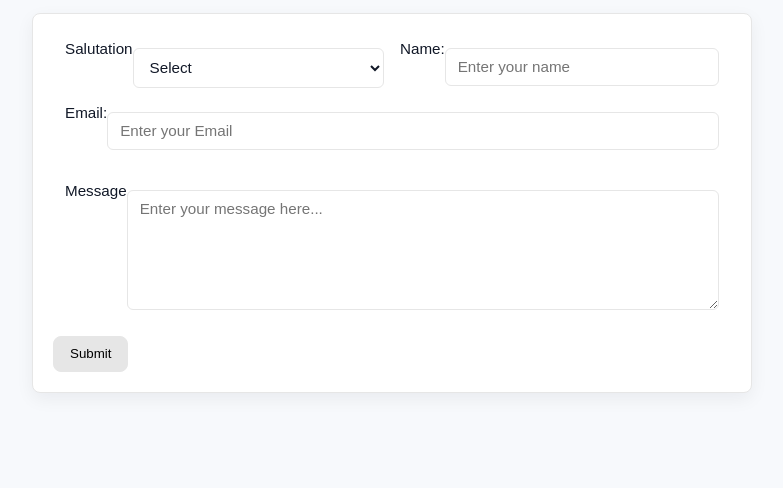
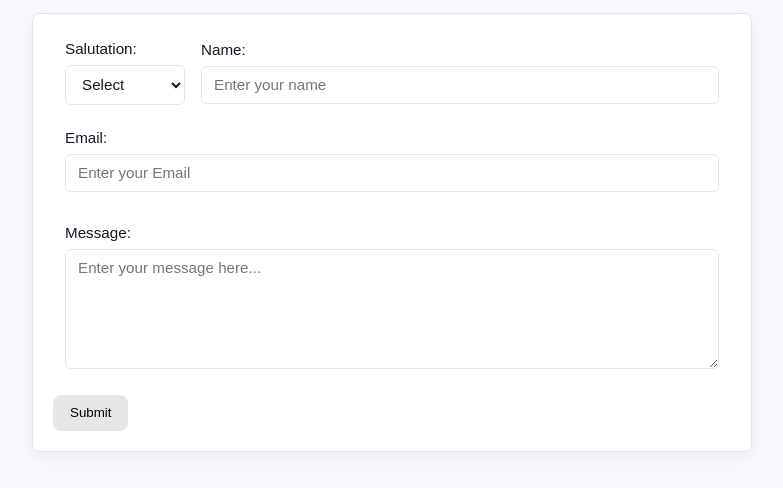
Before and after one commit to jkyamaguchi/HYF, a plain HTML site: page html/form.html in a window 1280 px wide. Shown: the part 88-576 px from the top of the page, without its empty margins (248-1031 px from the left). Drawn offline with Linux system fonts and the light colour scheme.

Commit message:
Added header with title and subtitle in the index.  Fixed css in the form aligning label and input. Updated README with github link.

```diff
--- a/html/about.css
+++ b/html/about.css
@@ -1,92 +1,131 @@
-:root{
-  --max-width:840px;
-  --page-padding:1rem;
-  --text:#222;
-  --accent:#0b69ff;
-  --muted:#6b7280;
-  --radius:8px;
+:root {
+  --max-width: 840px;
+  --page-padding: 1rem;
+  --text: #222;
+  --accent: #0b69ff;
+  --muted: #6b7280;
+  --radius: 8px;
 }
 
 /* Base reset and sensible defaults */
-*{box-sizing:border-box}
-html,body{height:100%}
-body{
-	margin:0;
-	font-family: system-ui, -apple-system, 'Segoe UI', Roboto, 'Helvetica Neue', Arial;
-	background:var(--body-bg);
-	color:var(--text-color);
-	line-height:1.5;
-	-webkit-font-smoothing:antialiased;
-	-moz-osx-font-smoothing:grayscale;
-	padding:calc(var(--page-padding) * 1.5);
+* {
+  box-sizing: border-box;
+}
+
+body {
+  margin: 0;
+  font-family: Arial, sans-serif;
+  line-height: 1.5;
+  padding: calc(var(--page-padding) * 1.5);
 }
 
 /* Center the main column for better readability */
-body > main, body > .container {
-	max-width:var(--max-width);
-	margin:0 auto;
+body > main,
+body > .container {
+  max-width: var(--max-width);
+  margin: 0 auto;
 }
 
 /* Headings */
-h1{
-	font-size:clamp(1.6rem, 2.4vw, 2.2rem);
-	margin:0 0 .5rem 0;
-	line-height:1.15;
+h1 {
+  font-size: clamp(1.6rem, 2.4vw, 2.2rem);
+  margin: 0 0 0.5rem 0;
+  line-height: 1.15;
 }
-h2{
-	font-size:clamp(1.15rem, 1.8vw, 1.5rem);
-	margin:0 0 .75rem 0;
-	color:var(--accent);
-	font-weight:600;
+h2 {
+  font-size: clamp(1.15rem, 1.8vw, 1.5rem);
+  margin: 0 0 0.75rem 0;
+  color: var(--accent);
+  font-weight: 600;
 }
 
 /* Paragraphs and small blocks */
-p{
-	margin:0 0 1rem 0;
-	color:var(--text-color);
-	font-size:1rem;
+p {
+  margin: 0 0 1rem 0;
+  color: var(--text-color);
+  font-size: 1rem;
 }
 
 /* Inline element emphasis */
-strong{font-weight:700;color:var(--text-color)}
-em{font-style:italic;color:var(--muted)}
+strong {
+  font-weight: 700;
+  color: var(--text-color);
+}
+em {
+  font-style: italic;
+  color: var(--muted);
+}
 
 /* Lists */
-ul{
-	margin:0 0 1rem 1.25rem;
-	padding:0;
-	list-style-type: disc;
+ul {
+  margin: 0 0 1rem 1.25rem;
+  padding: 0;
+  list-style-type: disc;
 }
-li{margin:.25rem 0}
+li {
+  margin: 0.25rem 0;
+}
 
 /* Image container (block-level) */
-.image-container{
-	max-width:420px;
-	margin:1.25rem auto;
-	border-radius:var(--radius);
-	overflow:hidden;
-	box-shadow:0 6px 20px rgba(16,24,40,0.06);
-	background: linear-gradient(180deg, rgba(11,105,255,0.03), rgba(11,105,255,0.01));
+.image-container {
+  max-width: 420px;
+  margin: 1.25rem auto;
+  border-radius: var(--radius);
+  overflow: hidden;
+  box-shadow: 0 6px 20px rgba(16, 24, 40, 0.06);
+  background: linear-gradient(
+    180deg,
+    rgba(11, 105, 255, 0.03),
+    rgba(11, 105, 255, 0.01)
+  );
 }
-.image-container img{
-	display:block;
-	width:100%;
-	height:auto;
+.image-container img {
+  display: block;
+  width: 100%;
+  height: auto;
 }
 
 /* Utility classes for inline/block-level control */
-.muted{color:var(--muted)}
-.lead{font-size:1.05rem;color:var(--muted);margin-top:0}
-.center{ text-align:center }
+.muted {
+  color: var(--muted);
+}
+.lead {
+  font-size: 1.05rem;
+  color: var(--muted);
+  margin-top: 0;
+}
+.center {
+  text-align: center;
+}
 
 /* Responsive layout tweaks */
-@media (min-width:900px){
-	body{padding:2rem}
-	.image-container{margin:1.5rem 0}
+@media (min-width: 900px) {
+  body {
+    padding: 2rem;
+  }
+  .image-container {
+    margin: 1.5rem 0;
+  }
 }
 
 /* Accessibility: focus outlines for keyboard users */
-a:focus, button:focus, input:focus, textarea:focus{outline:var(--focus);outline-offset:3px}
+a:focus,
+button:focus,
+input:focus,
+textarea:focus {
+  outline: var(--focus);
+  outline-offset: 3px;
+}
 
 /* Small print helper */
-.sr-only{position:absolute;width:1px;height:1px;padding:0;margin:-1px;overflow:hidden;clip:rect(0,0,0,0);white-space:nowrap;border:0}
+.sr-only {
+  position: absolute;
+  width: 1px;
+  height: 1px;
+  padding: 0;
+  margin: -1px;
+  overflow: hidden;
+  clip: rect(0, 0, 0, 0);
+  white-space: nowrap;
+  border: 0;
+}
--- a/html/form.css
+++ b/html/form.css
@@ -48,6 +48,7 @@ body {
   margin: 0 0 var(--gap) 0;
 }
 
+
 /* Label + control layout */
 .main__form label {
   display: flex;
@@ -89,28 +90,60 @@ body {
   border-color: var(--accent);
 }
 
+/* FIRST FIELDSET: label and input on the same line */
+.main__form .main__fieldset:first-of-type {
+  display: flex;
+  flex-wrap: wrap;
+  align-items: center;
+  gap: var(--gap);
+  justify-content: flex-start;
+}
+
+/* Salutation: compact label and dropdown */
+.main__form .main__fieldset:first-of-type label[for="dropdown"] {
+  display: flex;
+  flex-direction: column;
+  flex: 0 0 auto;
+}
+
+/* Make dropdown smaller */
+#dropdown {
+  width: 120px;
+}
+
+/* Name field: stay on same line as dropdown */
+#name-label {
+  display: flex;
+  flex-direction: column;
+  flex: 1 1 auto;
+  min-width: 200px;
+}
+
+
+/* Email: full width below */
+#email-label {
+  display: flex;
+  flex-direction: column;
+  flex: 1 1 100%;
+  margin-top: 0.5rem;
+}
+
+/* SECOND FIELDSET: label above textarea */
+.main__form .main__fieldset:nth-of-type(2) label {
+  display: flex;
+  flex-direction: column;
+  align-items: flex-start;
+  text-align: left;
+}
+
+/* Responsive tweak: Email takes full width on larger screens */
 @media (min-width: 640px) {
-  /* Arrange first fieldset (Salutation + Name + Email) in 2 rows */
   .main__form .main__fieldset:first-of-type {
-    display: flex;
-    flex-wrap: wrap;
     gap: var(--gap);
   }
 
-  /* Salutation and Name share one row */
-  #dropdown,
-  #name {
-    flex: 1 1 calc(50% - var(--gap) / 2);
-  }
-
-  /* Email takes full width (second row) */
   #email-label {
     flex: 1 1 100%;
-  }
-
-  .main__form .main__fieldset:first-of-type label {
-    flex: 1;
-    min-width: 250px;
   }
 }
 
--- a/html/form.html
+++ b/html/form.html
@@ -14,7 +14,7 @@
       <form class="main__form">
         <fieldset class="main__fieldset">
           <label for="dropdown"
-            >Salutation
+            >Salutation:
             <select id="dropdown" name="dropdown">
               <option value="">Select</option>
               <option value="1">Mr.</option>
@@ -47,7 +47,7 @@
         </fieldset>
         <fieldset class="main__fieldset">
           <label for="message"
-            >Message
+            >Message:
             <textarea
               id="message"
               name="message"
--- a/index.css
+++ b/index.css
@@ -14,18 +14,20 @@ body {
   margin: 0;
   font-family: Arial, sans-serif;
   color: var(--text);
-  background: #fff;
+  background: #ffffff;
 }
 
 .header {
   background: #f8fbff;
   border-bottom: 1px solid rgba(11, 105, 255, 0.04);
 }
+
 .header__nav {
   max-width: var(--container-width);
   margin: 0 auto;
   padding: 0.75rem 1rem;
 }
+
 .header__list {
   list-style: none;
   margin: 0;
@@ -61,20 +63,18 @@ body {
   align-items: center;
   justify-content: center;
   padding: 4rem 1rem;
-  background: linear-gradient(
-    180deg,
-    rgba(11, 105, 255, 0.03),
-    rgba(11, 105, 255, 0.01)
-  );
 }
+
 .hero__inner {
   max-width: var(--container-width);
   text-align: center;
 }
+
 .hero__title {
   font-size: clamp(1.6rem, 4vw, 2.6rem);
   margin: 0 0 0.5rem 0;
 }
+
 .hero__subtitle {
   margin: 0;
   color: var(--muted);
```
Also changed, not shown: html/about.html (+5 -5 lines), index.html (+14 -9 lines), README.md.
